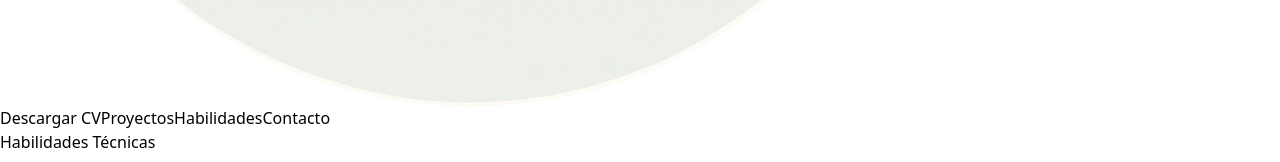
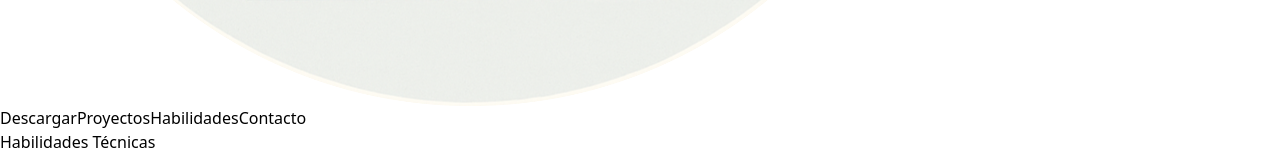
Before and after one commit to lidio-dev/dev-profile, a React (Vite) app: page / in a window 1280 px wide. Shown: the part 1236-1398 px from the top of the page. Built offline with nearby package versions, Linux system fonts and the light colour scheme.

Commit message:
Actualización

```diff
--- a/src/components/MainDescription.jsx
+++ b/src/components/MainDescription.jsx
@@ -25,11 +25,13 @@ const MainDescription = () => {
 
           {/* Botones debajo de la imagen */}
           <div className="flex flex-col md:flex-row gap-4">
-            <DownloadButton
-              pdfUrl="/documents/CV_LidioJuarez.pdf"
-              fileName="CV_LidioJuarez.pdf"
-              label="Descargar CV"
-            />
+            <a
+              href={`${import.meta.env.BASE_URL}documents/CV_LidioJuarez.pdf`}
+              download="CV_LidioJuarez.pdf"
+              className="bg-sky-600 font-bold text-white py-2 px-4 rounded-xl hover:bg-indigo-600 transition"
+            >
+              Descargar
+            </a>
             <a
               href="#projects"
               className="border font-bold border-white text-white py-2 px-4 rounded-xl  hover:bg-white hover:text-[#0f172a] transition"
```
